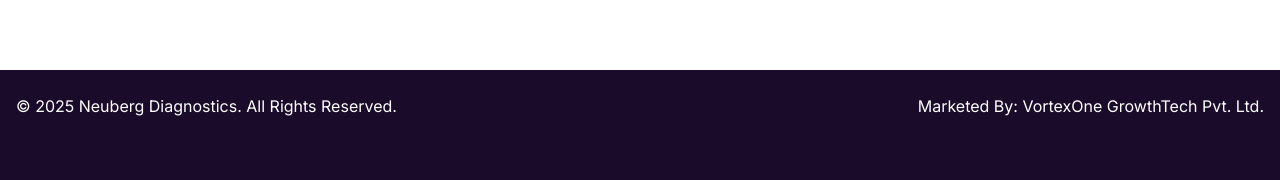
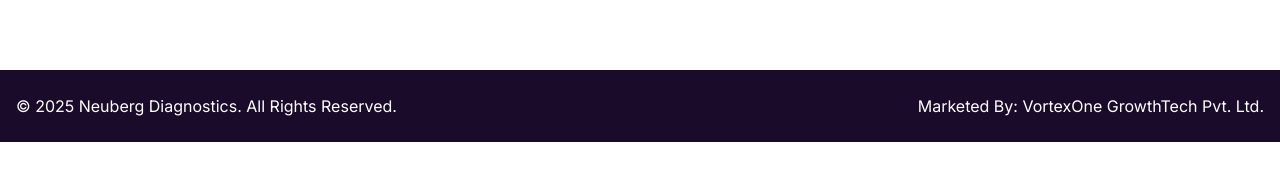
Before and after one commit to adarshtheguru/neuberg, a React (Vite) app: page / in a window 1280 px wide. Shown: the part 8050-8230 px from the top of the page. After the commit the page ends 8192 px from the top, so only its background shows below. Built offline with nearby package versions, Linux system fonts and the light colour scheme; no server answers.

Commit message:
final phase

```diff
--- a/src/components/Footer.jsx
+++ b/src/components/Footer.jsx
@@ -1,6 +1,6 @@
 export default function Footer() {
   return (
-    <footer className="text-white md:py-6 py-4 lg:pb-[70px] pb-[50px]">
+    <footer className="text-white md:py-6 py-4 xl:pb-6 lg:pb-[70px] pb-[50px]">
       <div className="container mx-auto px-4 flex md:flex-row flex-col justify-between">
         <p className="md:pb-0 pb-2">&copy; {new Date().getFullYear()} Neuberg Diagnostics. All Rights Reserved.</p>
         <p>Marketed By: VortexOne GrowthTech Pvt. Ltd.</p>
```
